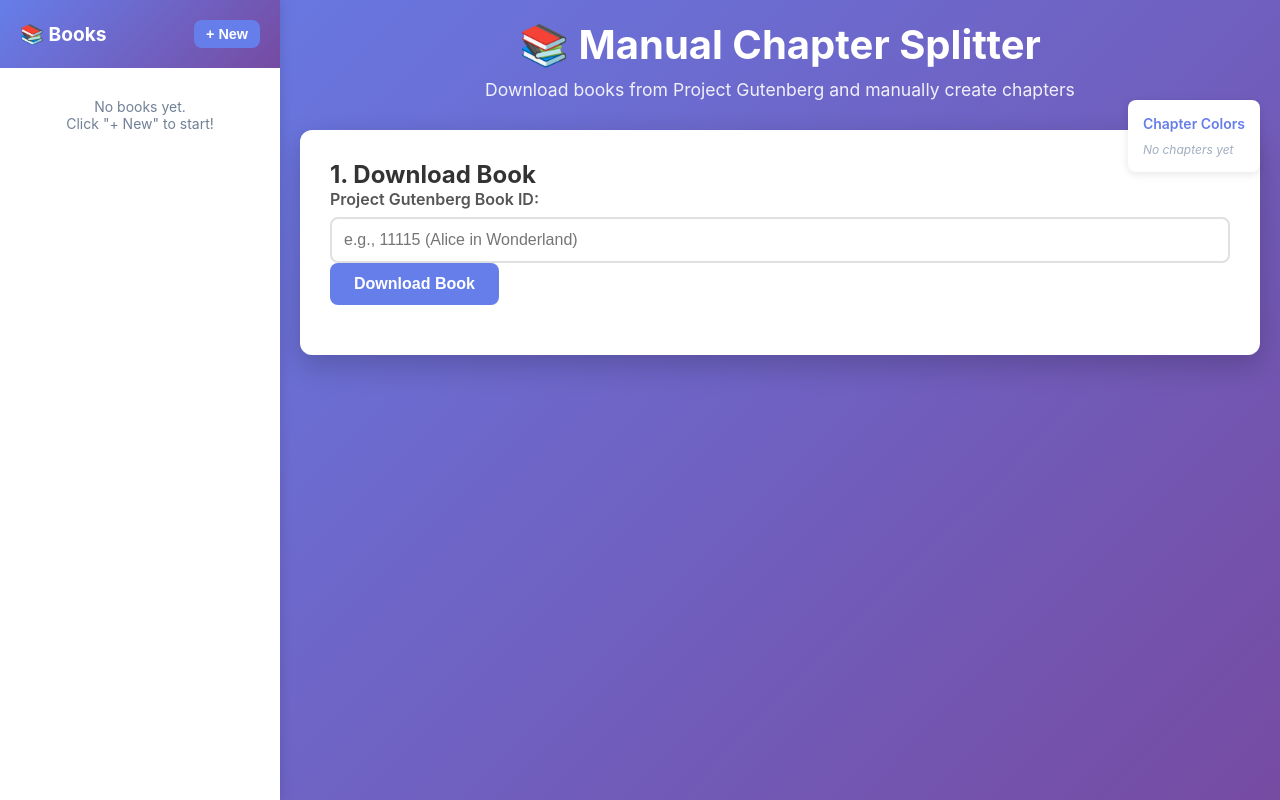
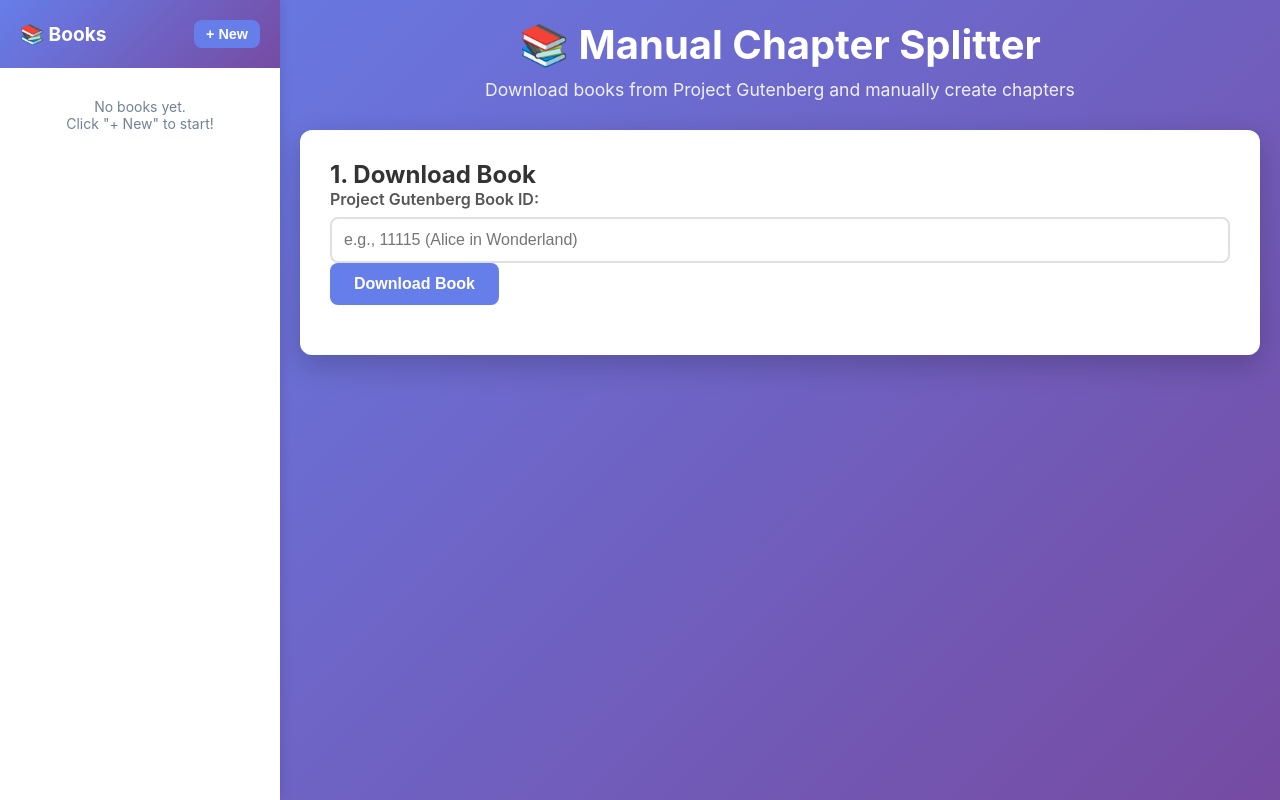
Before and after one commit to yylde/dannous-backend, a Flask app: page / in a window 1280 px wide. Run offline with Flask 3, Linux system fonts and the light colour scheme; data that the repository does not hold is empty; parts of the project's set-up code (start-up, migrations or seed data) failed here and were passed over; some libraries are stand-ins or nearby versions.

Commit message:
Update chapter status display with real-time polling
Add an API endpoint to fetch chapter statuses, implement client-side polling to update chapter status in real-time, and remove the chapter colors legend.

Replit-Commit-Author: Agent
Replit-Commit-Session-Id: 6ecbedb6-20e3-45a8-8db3-4b233b598747
Replit-Commit-Checkpoint-Type: full_checkpoint
Replit-Commit-Screenshot-Url: https://storage.googleapis.com/screenshot-production-us-central1/5afc117a-ce11-4146-853e-b9e1be2a1a23/6ecbedb6-20e3-45a8-8db3-4b233b598747/JU3aNCr

```diff
--- a/app.py
+++ b/app.py
@@ -347,6 +347,27 @@ def save_draft_chapter():
         logger.exception("Failed to save draft chapter")
         return jsonify({'error': str(e)}), 500
 
+@app.route('/api/draft-chapters/<draft_id>', methods=['GET'])
+def get_draft_chapters_status(draft_id):
+    """Get all chapters for a draft with their current status (for polling)."""
+    try:
+        db = DatabaseManager()
+        chapters = db.get_draft_chapters(draft_id)
+
+        # Return only the data needed for status polling
+        chapter_statuses = [
+            {
+                'id': ch['id'],
+                'question_status': ch.get('question_status', 'pending')
+            }
+            for ch in chapters
+        ]
+
+        return jsonify({'success': True, 'chapters': chapter_statuses})
+    except Exception as e:
+        logger.exception("Failed to get draft chapters status")
+        return jsonify({'error': str(e)}), 500
+
 @app.route('/api/draft-chapter/<chapter_id>', methods=['GET'])
 def get_draft_chapter_detail(chapter_id):
     """Get chapter details with questions and vocabulary."""
--- a/static/css/style.css
+++ b/static/css/style.css
@@ -498,44 +498,6 @@ select:focus {
     }
 }
 
-.chapter-legend {
-    position: fixed;
-    right: 20px;
-    top: 100px;
-    background: white;
-    padding: 15px;
-    border-radius: 8px;
-    box-shadow: 0 2px 8px rgba(0, 0, 0, 0.1);
-    z-index: 1000;
-    max-width: 200px;
-}
-
-.chapter-legend h4 {
-    margin: 0 0 10px 0;
-    font-size: 14px;
-    color: #667eea;
-    font-weight: 600;
-}
-
-.chapter-legend-item {
-    display: flex;
-    align-items: center;
-    margin-bottom: 8px;
-}
-
-.chapter-legend-color {
-    width: 20px;
-    height: 20px;
-    opacity: 0.3;
-    margin-right: 8px;
-    border-radius: 3px;
-    flex-shrink: 0;
-}
-
-.chapter-legend-label {
-    font-size: 13px;
-    color: #4a5568;
-}
 
 .btn-danger {
     background: #f56565;
--- a/static/js/app.js
+++ b/static/js/app.js
@@ -13,6 +13,7 @@ let bookTextParts = []; // Store plain text parts for display
 let bookHtmlParts = []; // Store HTML parts for storage
 let deletedIndices = new Set(); // Track which indices have been deleted
 let currentDraftId = null; // Track current draft
+let statusPollingInterval = null; // Track polling interval for chapter status updates
 
 document.addEventListener('DOMContentLoaded', () => {
     loadDifficultyRanges();
@@ -164,32 +165,67 @@ function updateDifficultyRange() {
     updateChapterStats();
 }
 
-function updateChapterLegend() {
-    const legendItems = document.getElementById('legend-items');
-    if (!legendItems) return;
+// ==================== STATUS POLLING FUNCTIONS ====================
 
-    const colors = [
-        { color: '#667eea', label: 'Purple' },
-        { color: '#48bb78', label: 'Green' },
-        { color: '#ed8936', label: 'Orange' },
-        { color: '#9f7aea', label: 'Violet' },
-        { color: '#38a169', label: 'Teal' }
-    ];
+function startStatusPolling() {
+    // Clear any existing interval
+    stopStatusPolling();
 
-    if (chapters.length === 0) {
-        legendItems.innerHTML = '<p style="color: #a0aec0; font-size: 12px; font-style: italic; margin: 0;">No chapters yet</p>';
-        return;
+    if (!currentDraftId) return;
+
+    // Set up polling every 3 seconds
+    statusPollingInterval = setInterval(async () => {
+        try {
+            const response = await fetch(`/api/draft-chapters/${currentDraftId}`);
+            const data = await response.json();
+
+            if (!response.ok) {
+                console.error('Failed to fetch chapter statuses:', data.error);
+                return;
+            }
+
+            // Check if any status has changed
+            let hasChanges = false;
+            let allComplete = true;
+
+            data.chapters.forEach(serverChapter => {
+                const localChapter = chapters.find(ch => ch.id === serverChapter.id);
+                if (localChapter && localChapter.question_status !== serverChapter.question_status) {
+                    hasChanges = true;
+                    localChapter.question_status = serverChapter.question_status;
+                }
+
+                // Check if any chapter is still generating
+                if (serverChapter.question_status === 'generating' || serverChapter.question_status === 'pending') {
+                    allComplete = false;
+                }
+            });
+
+            // Update UI if there were changes
+            if (hasChanges) {
+                updateChaptersList();
+            }
+
+            // Stop polling if all chapters are complete (ready or error)
+            if (allComplete && data.chapters.length > 0) {
+                stopStatusPolling();
+                console.log('All chapters complete, stopped polling');
+            }
+
+        } catch (error) {
+            console.error('Error polling chapter status:', error);
+        }
+    }, 3000);
+
+    console.log('Started status polling');
+}
+
+function stopStatusPolling() {
+    if (statusPollingInterval) {
+        clearInterval(statusPollingInterval);
+        statusPollingInterval = null;
+        console.log('Stopped status polling');
     }
-
-    legendItems.innerHTML = chapters.map((chapter, idx) => {
-        const colorInfo = colors[idx % 5];
-        return `
-            <div class="chapter-legend-item">
-                <div class="chapter-legend-color" style="background: ${colorInfo.color}; border-left: 3px solid ${colorInfo.color};"></div>
-                <span class="chapter-legend-label">Ch ${idx + 1}: ${chapter.title.substring(0, 12)}${chapter.title.length > 12 ? '...' : ''}</span>
-            </div>
-        `;
-    }).join('');
 }
 
 async function downloadBook() {
@@ -216,6 +252,9 @@ async function downloadBook() {
             throw new Error(data.error || 'Download failed');
         }
 
+        // Stop any existing polling when loading a new book
+        stopStatusPolling();
+
         bookData = data;
         chapters = [];
         currentChapter = { title: '', content: '', html_content: '', word_count: 0, textChunks: [] };
@@ -239,7 +278,6 @@ async function downloadBook() {
         displayFullBook();
         updateChapterStats();
         updateChaptersList();
-        updateChapterLegend();
         updateUndoButton();
 
         // Refresh sidebar to show new draft
@@ -466,8 +504,10 @@ async function finishChapter() {
     updateChapterDisplay();
     updateChapterStats();
     updateChaptersList();
-    updateChapterLegend();
     updateUndoButton();
+
+    // Start polling to track question generation progress
+    startStatusPolling();
 
     showStatus(`Chapter "${title}" saved! Questions generating...`, 'success');
 }
@@ -609,7 +649,6 @@ function deleteChapter(index) {
         chapters.splice(index, 1);
 
         updateChaptersList();
-        updateChapterLegend();
         displayFullBook();
         updateUndoButton();
         showStatus('Chapter deleted and text restored to book', 'info');
@@ -827,12 +866,14 @@ async function loadDraft(draftId) {
         displayFullBook();
         updateChaptersList();
         updateChapterStats();
-        updateChapterLegend();
 
         document.getElementById('book-section').style.display = 'block';
 
         // Refresh sidebar to show active draft
         loadDraftsInSidebar();
+
+        // Start polling for chapter status updates
+        startStatusPolling();
 
         showStatus(`Loaded draft: ${draft.title}`, 'success');
 
@@ -1018,6 +1059,9 @@ async function finalizeBook() {
         return;
     }
 
+    // Stop polling before finalizing
+    stopStatusPolling();
+
     try {
         showLoading(true);
         showStatus('Finalizing book...', 'info');
--- a/templates/index.html
+++ b/templates/index.html
@@ -9,14 +9,6 @@
 </head>
 
 <body>
-    <!-- Chapter Legend - Fixed position at top right -->
-    <div class="chapter-legend">
-        <h4>Chapter Colors</h4>
-        <div id="legend-items">
-            <p style="color: #a0aec0; font-size: 12px; font-style: italic; margin: 0;">No chapters yet</p>
-        </div>
-    </div>
-
     <!-- Draft Sidebar -->
     <div class="draft-sidebar">
         <div class="sidebar-header">
```
Also changed, not shown: replit.md (+3 -0 lines), 1 other file.
